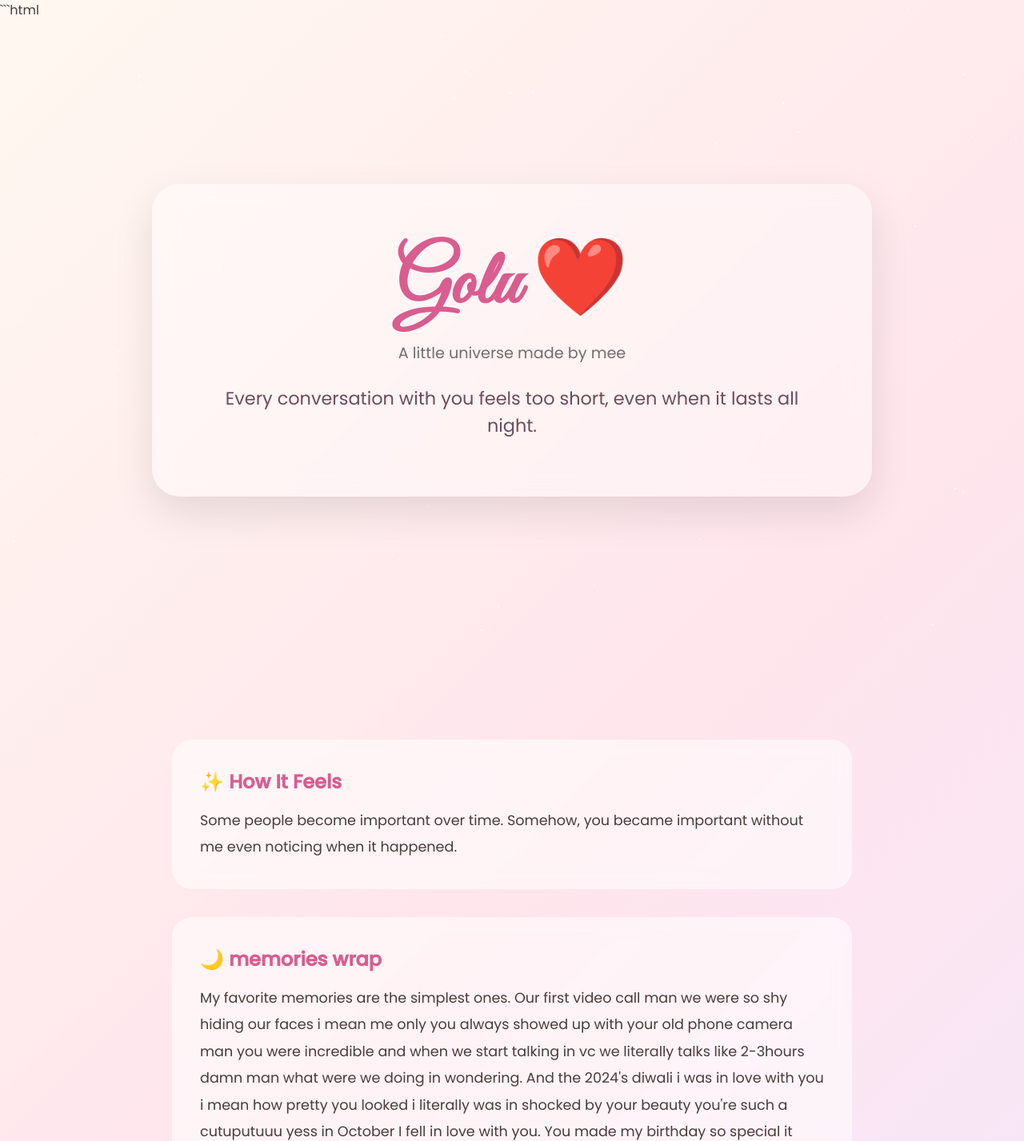
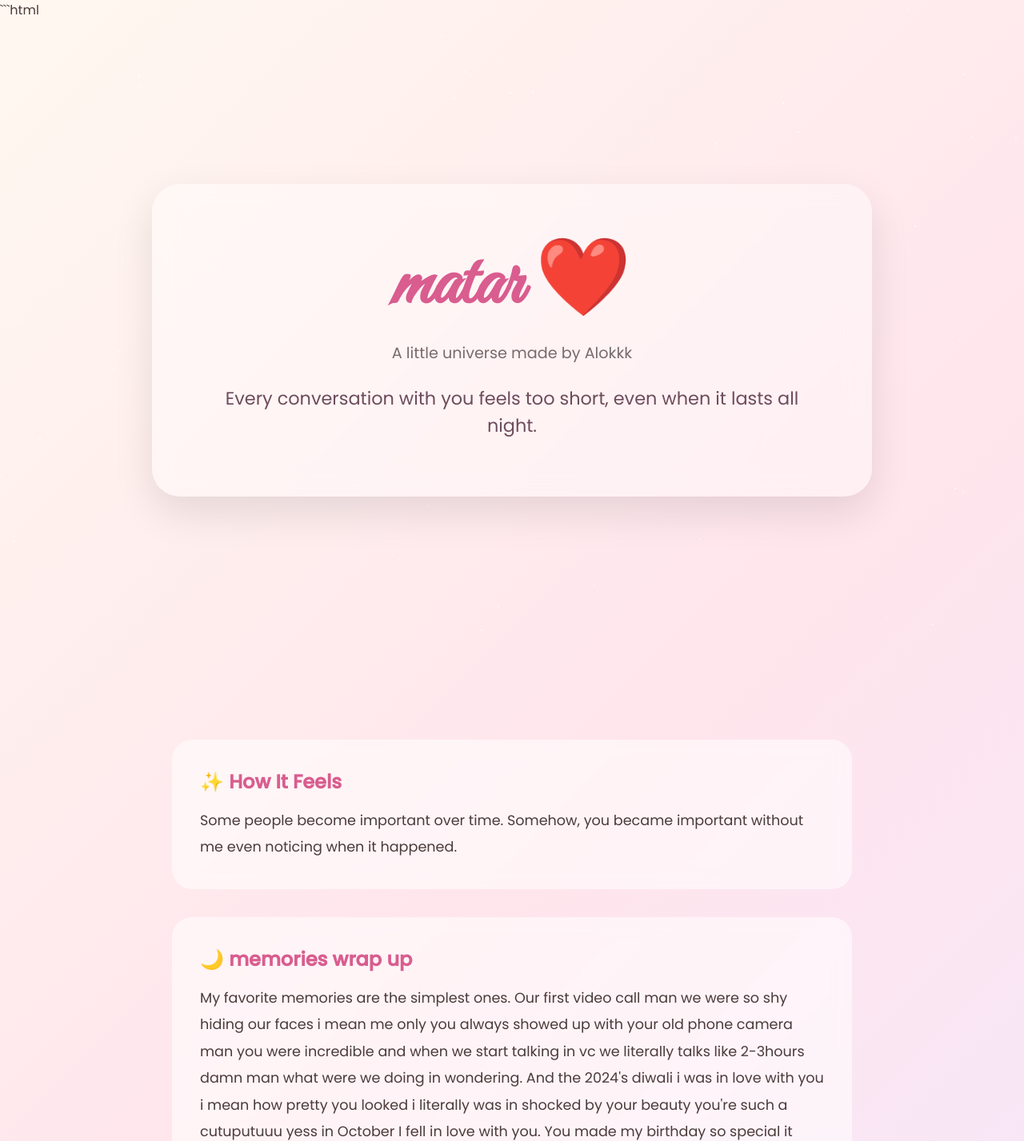
Before and after one commit to zoxoexe/minegoluu, a plain HTML site: page index.html in a window 1280 px wide. Shown: the top 1427 px of the page at 80% size. Drawn offline with Linux system fonts and the light colour scheme.

Commit message:
Modify index.html content and styles
Updated the content and styling of the index.html file, including changes to titles, subtitles, and card texts.

```diff
--- a/index.html
+++ b/index.html
@@ -219,10 +219,10 @@ h1{
 <section class="hero">
     <div class="glass">
 
-        <h1>Golu ❤️</h1>
+        <h1>matar ❤️</h1>
 
         <div class="subtitle">
-            A little universe made by mee
+            A little universe made by Alokkk
         </div>
 
         <div class="typewriter" id="typewriter"></div>
@@ -242,7 +242,7 @@ h1{
     </div>
 
     <div class="card reveal">
-        <h2>🌙 memories wrap</h2>
+        <h2>🌙 memories wrap up</h2>
         <p>
             My favorite memories are the simplest ones.
             Our first video call man we were so shy hiding our faces i mean me only you always showed up with your old phone camera man you were incredible and when we start talking in vc we literally talks like 2-3hours damn man what were we doing in wondering. And the 2024's diwali i was in love with you i mean how pretty you looked i literally was in shocked by your beauty you're such a cutuputuuu yess in October I fell in love with you.
```
